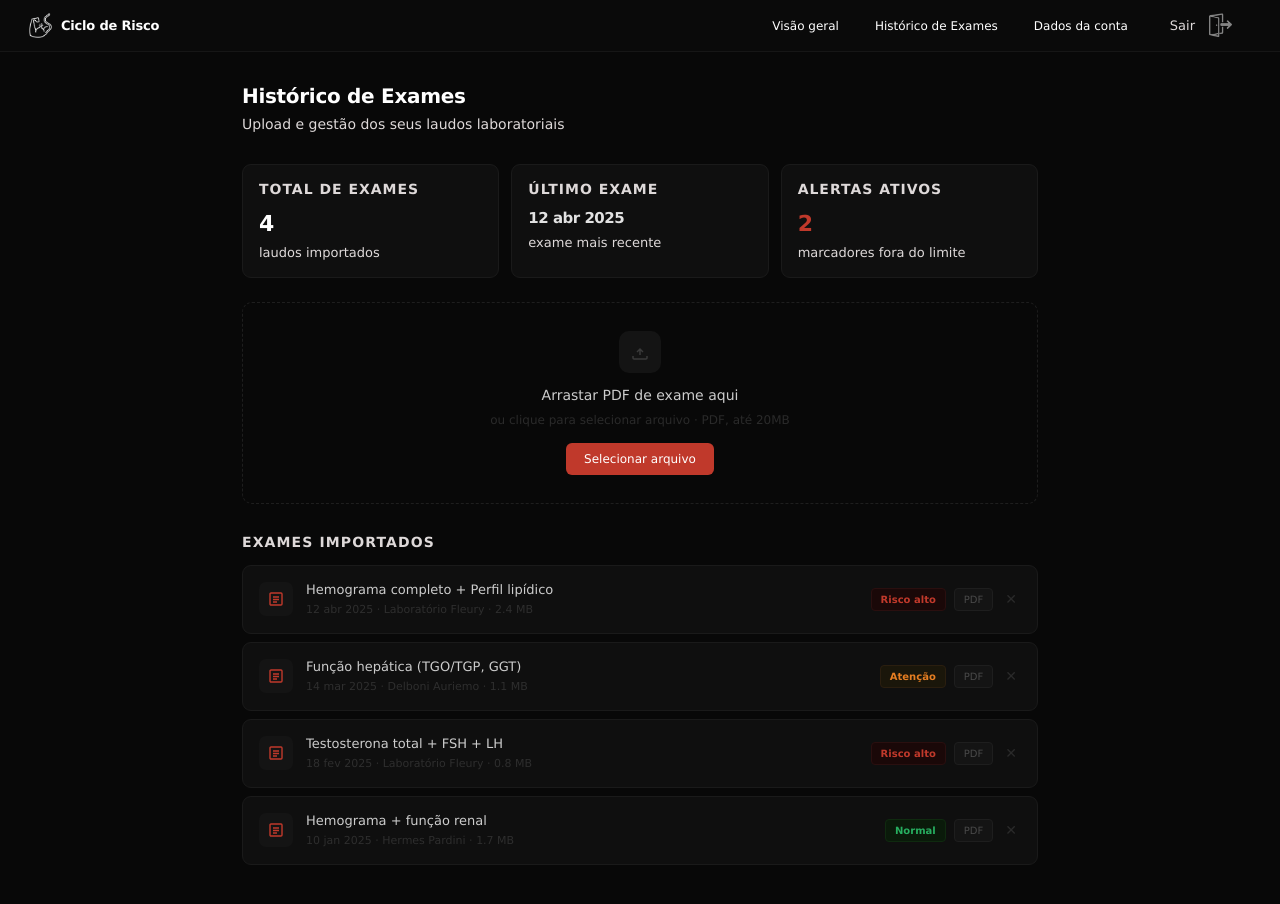
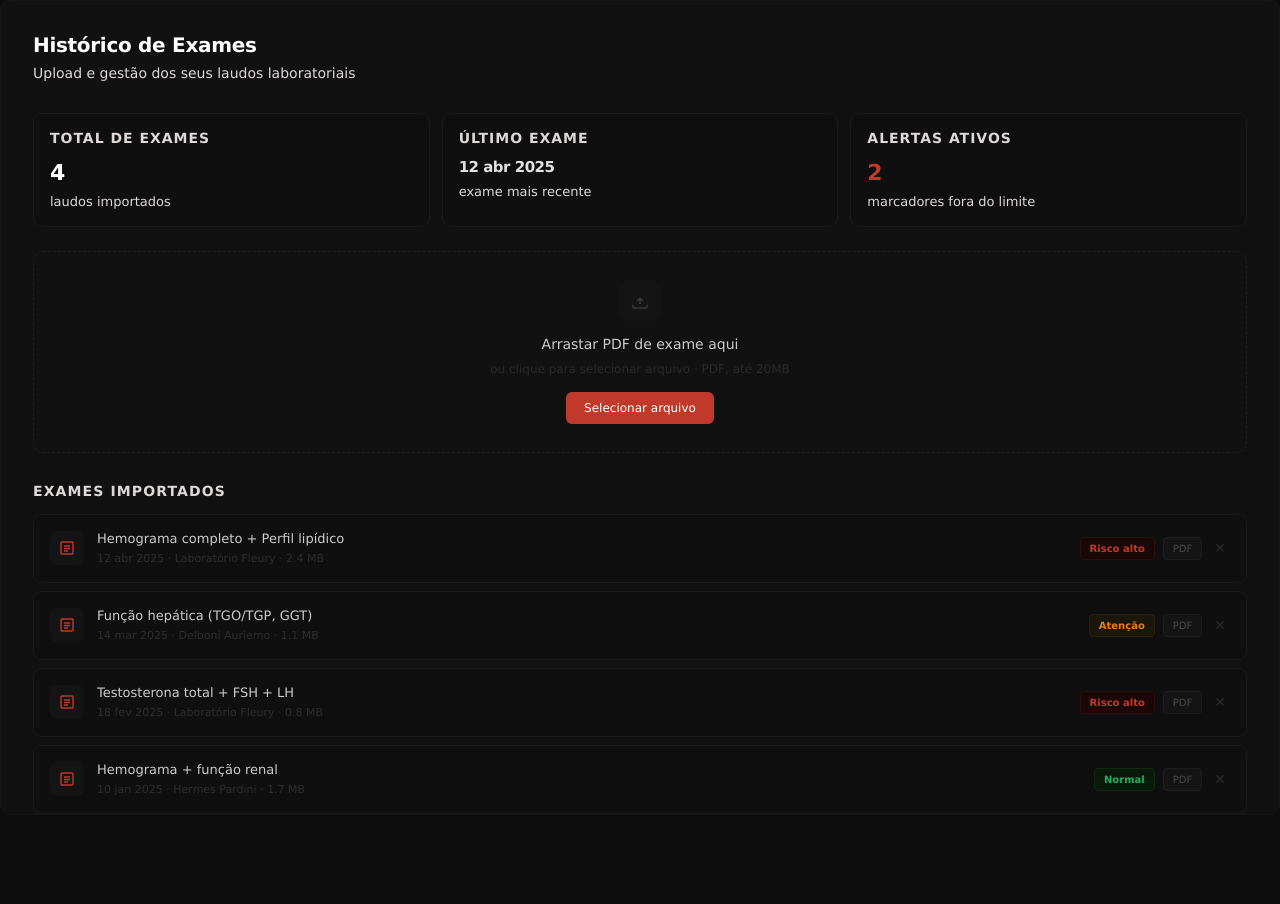
Before and after one commit to Sophia-Coelho/ChallengeFIAP, a React (Vite) app: page /historico in a window 1280 px wide. Shown: the top 904 px of the page. After the commit the page ends 815 px from the top, so only its background shows below. Built offline with nearby package versions, Linux system fonts and the light colour scheme.

Commit message:
feat: reorganize components and add HistoricoExames page with styling

```diff
--- a/src/App.jsx
+++ b/src/App.jsx
@@ -5,7 +5,7 @@ import Navbar from './components/Navbar'
 import Footer from './components/Footer'
 import Perfil from './pages/Perfil'
 import Onboarding from './pages/Onboarding'
-import HistoricoExames from './pages/HistoricoExames'
+import HistoricoExames from './components/HistoricoExames'
 import DadosConta from './pages/DadosConta'
 
 export default function App() {
--- a/src/pages/HistoricoExames.jsx
+++ b/src/components/HistoricoExames.jsx
@@ -1,5 +1,4 @@
 import { useState, useRef } from 'react'
-import Topbar from '../components/perfilDoUsuario/Topbar'
 import '../style/historicoExames.css'
 
 /* ─── Mock data ─── */
@@ -148,8 +147,6 @@ export default function HistoricoExames() {
     return (
         <div className="he-wrap">
 
-            <Topbar />
-
             {/* Page */}
             <div className="he-page">
 
--- a/src/components/Navbar.jsx
+++ b/src/components/Navbar.jsx
@@ -14,9 +14,8 @@ export default function Navbar() {
                     <span className="logo-text">Ciclo de Risco</span>
                 </a>
                 <ul className="menu_list">
-                    <li><a href="#painel">Painel</a></li>
-                    <li><a href="#mapa-corporal">Mapa Corporal</a></li>
-                    <li><a href="#simulador">Simulador</a></li>
+                    <li><a href="#painel">Menu</a></li>
+                    <li><a href="#projeto">Sobre o Projeto</a></li>
                     <li><Link className="btn-login" to="/login">Login</Link></li>
                 </ul>
                 <div className="hamburger" onClick={() => setMenuOpen(!menuOpen)}>
@@ -24,9 +23,8 @@ export default function Navbar() {
                 </div>
             </nav>
             <div className={`mobile-menu ${menuOpen ? 'open' : ''}`}>
-                <a href="#painel">Painel</a>
-                <a href="#mapa-corporal">Mapa Corporal</a>
-                <a href="#simulador">Simulador</a>
+                <a href="#painel">Menu</a>
+                <a href="#projeto">Sobre o Projeto</a>
                 <a className="btn-login" href="/login">Login</a>
             </div>
         </>
--- a/src/components/perfilDoUsuario/Topbar.jsx
+++ b/src/components/Topbar.jsx
@@ -1,7 +1,7 @@
 import { Link } from 'react-router-dom'
-import "../../style/navbar.css"
-import logoIcon from '../../assets/favicon.png'
-import logoExit from '../../assets/exit.png'
+import "../style/navbar.css"
+import logoIcon from '../assets/favicon.png'
+import logoExit from '../assets/exit.png'
 
 export default function Topbar() {
 
@@ -13,18 +13,6 @@ export default function Topbar() {
             </div>
 
             <div className="nav-right">
-                <Link to="/perfil" className="nav-item">
-                    Visão geral
-                </Link>
-
-                <Link to="/historico" className="nav-item">
-                    Histórico de Exames
-                </Link>
-
-                <Link to="/conta" className="nav-item">
-                    Dados da conta
-                </Link>
-
                 <Link className="topbar-exit-link" to="/#">
                     <span>Sair</span>
                     <img className="exit-icon" src={logoExit} alt="Sair" className="exit-icon" />
--- a/src/pages/DadosConta.jsx
+++ b/src/pages/DadosConta.jsx
@@ -1,6 +1,6 @@
 import { useState } from 'react'
 import '../style/dadosDaConta.css'
-import Topbar from '../components/perfilDoUsuario/Topbar'
+import Topbar from '../components/Topbar'
 
 const COMPOSTOS = [
     'Testosterona Enantato', 'Testosterona Cipionato', 'Trembolona',
--- a/src/pages/Perfil.jsx
+++ b/src/pages/Perfil.jsx
@@ -1,10 +1,10 @@
-// import { useState } from 'react'
-import Topbar from '../components/perfilDoUsuario/Topbar'
+import Topbar from '../components/Topbar'
 import CardMetrica from '../components/perfilDoUsuario/CardMetrica'
 import CardChart from '../components/perfilDoUsuario/CardChart'
 import CardAlertasExamesInsights from '../components/perfilDoUsuario/CardAlertasExamesInsights'
 import { MOCK_DATA } from '../data/mockData'
 import '../style/perfil.css'
+import HistoricoExames from '../components/HistoricoExames'
 
 export default function Perfil() {
     const { perfil, metricas, alertas } = MOCK_DATA
@@ -39,6 +39,9 @@ export default function Perfil() {
                     </div>
                 </div>
             </div>
+            <HistoricoExames />
         </div>
+
+
     )
 }
--- a/src/style/historicoExames.css
+++ b/src/style/historicoExames.css
@@ -1,66 +1,15 @@
-/* ─── HistoricoExames.css ─── */
-
 .he-wrap {
-    background: #080808;
     min-height: 100vh;
-    font-family: 'DM Sans', system-ui, sans-serif;
-    color: #e2e2e2;
-}
-
-/* TOP BAR */
-.he-topbar {
-    border-bottom: 1px solid #111;
-    padding: 14px 32px;
-    display: flex;
-    align-items: center;
-    justify-content: space-between;
-    background: #0a0a0a;
-    position: sticky;
-    top: 0;
-    z-index: 10;
-}
-
-.he-logo {
-    display: flex;
-    align-items: center;
-    gap: 8px;
-}
-
-.he-logo-mark {
-    width: 22px;
-    height: 22px;
-    border-radius: 6px;
-    background: #c0392b;
-    display: flex;
-    align-items: center;
-    justify-content: center;
-}
-
-.he-logo-mark svg {
-    width: 12px;
-    height: 12px;
-}
-
-.he-logo-name {
-    font-size: 13px;
-    font-weight: 600;
-    color: #fff;
-}
-
-.he-topbar-right {
-    font-size: 12px;
-    color: #ded9d9;
-}
-
-.he-topbar-right strong {
-    color: #888;
 }
 
 /* PAGE */
 .he-page {
-    max-width: 860px;
+    max-width: 1850px;
     margin: 0 auto;
-    padding: 32px 32px 80px;
+    padding: 32px 32px 0px;
+    background-color: #111;
+    border: 1px solid #161616;
+    border-radius: 10px
 }
 
 /* PAGE HEADER */
```
